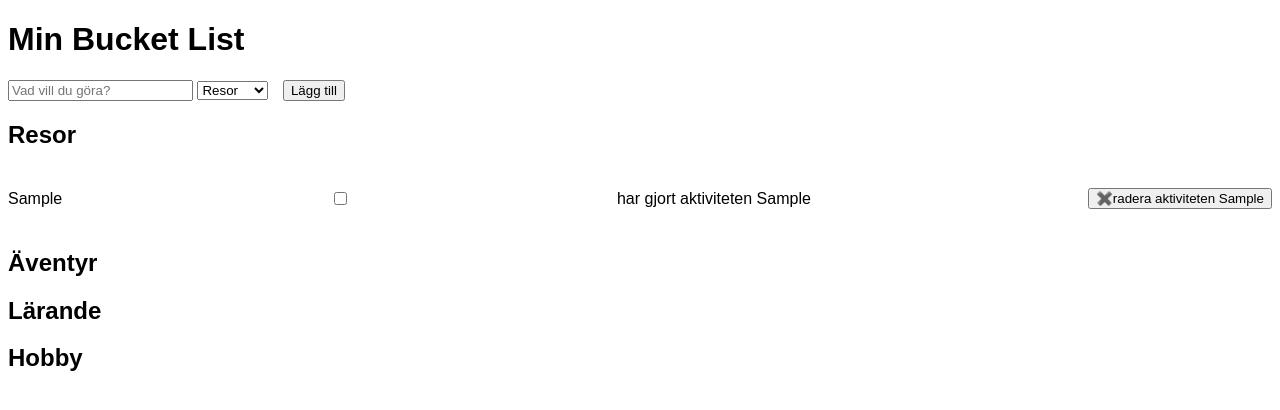
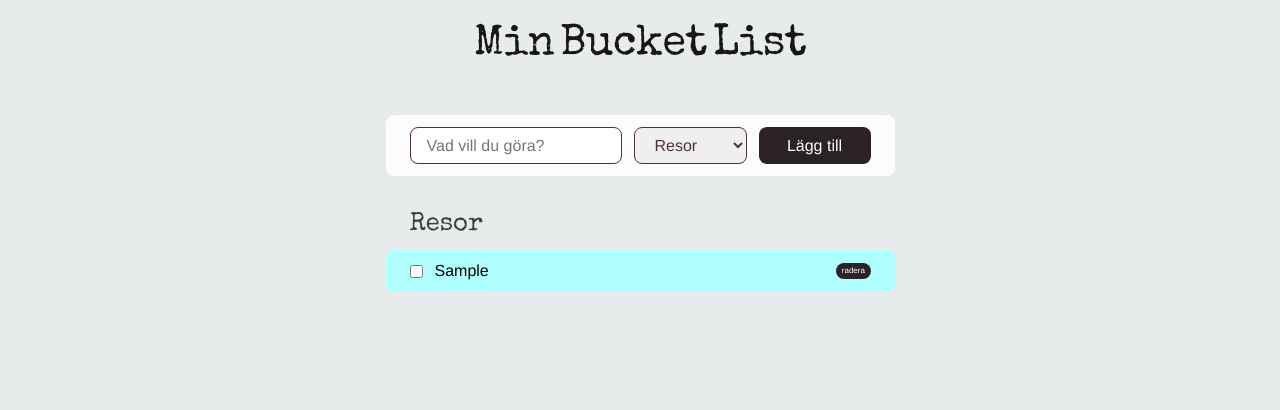
Before and after one commit to erba-stella/projekt-bucket-list, a plain HTML site: page index.html in a window 1280 px wide. Both pictures are taken after typing "Sample" into the empty fields and a click on the button "Lägg till". Drawn offline with nearby package versions, Linux system fonts and the light colour scheme.

Commit message:
new commit

```diff
--- a/index.html
+++ b/index.html
@@ -5,49 +5,23 @@
     <meta charset="UTF-8">
     <meta name="viewport" content="width=device-width, initial-scale=1.0">
     <title>Bucket List</title>
-    <style>
-        body {
-            font-family: Arial, sans-serif;
-        }
-
-        #bucketLists div {
-            margin-bottom: 20px;
-        }
-
-        ul {
-            list-style-type: none;
-            padding: 0;
-        }
-
-        li {
-            display: flex;
-            justify-content: space-between;
-            align-items: center;
-            padding: 5px 0;
-        }
-
-        button {
-            margin-left: 10px;
-        }
-    </style>
+    <link rel="stylesheet"
+        href="https://fonts.googleapis.com/css2?family=Material+Symbols+Outlined:opsz,wght,FILL,GRAD@24,400,0,0&icon_names=delete_forever" />
+    <link rel="stylesheet" href="style.css" />
 </head>
 
 <body>
     <header>
-        <h1>Min Bucket List</h1>
+        <h1>Min <br class="break-conditionally">Bucket List</h1>
     </header>
     <main>
         <form id="bucketForm">
             <input type="text" id="activityName" name="activityName" placeholder="Vad vill du göra?" required />
             <select id="activityCategory" name="activityCategory">
-                <option value="Resor">Resor</option>
-                <option value="Äventyr">Äventyr</option>
-                <option value="Lärande">Lärande</option>
-                <option value="Hobby">Hobby</option>
             </select>
             <button type="submit">Lägg till</button>
         </form>
-        <section id="bucketLists"></section>
+        <section id="bucketLists" class="lists-container"></section>
     </main>
 
     <script src="script.js" defer></script>
--- a/script.js
+++ b/script.js
@@ -1,22 +1,5 @@
 /*
     Course Assignment: "Bucket List"
-
-    Task:
-    - Start with an empty array to store all activities.
-    - Create a function that dynamically renders the list in the DOM.
-    - Add an event listener to the form to add new activities.
-
-    Level ups:
-    - Sort Activities: Add a feature that sorts activities alphabetically within each category.
-    - Save data: Use localStorage to save and load the list automatically.
-    - Edit Activities: Add the ability to edit activities.
-
-    Result:
-    A functional Bucket List app where the user can:
-    - Add activities with a category.
-    - Mark activities as complete.
-    - Delete activities.
-    - See activities grouped by category.
 */
 
 // Make sure the DOM content is loaded first
@@ -44,11 +27,13 @@ function initBucketList() {
     /*
         Data / Collections
     */
-    // DOM Elements for later use
+    // DOM Elements and attributes for later use
     const bucketFormElem = select('#bucketForm');
     const bucketListsElem = select('#bucketLists');
+    const activityFormElem = select('#activityCategory');
+    const activityNumDataAttr = 'activity-number';
 
-    // Categories (All available categories are listed here)
+    // Categories (All available categories are listed here).
     const activityCategories = new Set(['Resor', 'Äventyr', 'Lärande', 'Hobby']);
 
     // Bucket List (The place to collect all saved activities)
@@ -59,15 +44,17 @@ function initBucketList() {
     /*
         on page load
     */
-    // Render all bucket list content
+    // Render all bucket list content to the document
     renderBucketList(activityCategories, bucketList);
+    // Render category options in the form
+    renderActivityCategoryOptions(activityCategories);
     /*
         add eventListeners
     */
     /*
         Form submit event (the user added a new activity)
         - Collect the form data in a new activity object: { activityName: value, activityCategory: value }
-        - Add a new activity with the activity object as an argument
+        - Use the new activity object to add a new activity
     */
     bucketFormElem.addEventListener('submit', event => {
         event.preventDefault();
@@ -82,7 +69,7 @@ function initBucketList() {
     bucketListsElem.addEventListener("click", event => {
         if (event.target.type === 'checkbox') {
             // change the activity object in the bucket list array (set completed to true if checked)
-            changeItemInBucketList(event, (item) => {
+            findActivityInBucketList(event, (item) => {
                 item.completed = event.target.checked;
             })
             // save changes to local storage
@@ -97,9 +84,9 @@ function initBucketList() {
     });
 
     // Find and change the object in the bucket list array that coresponds with the event target...
-    function changeItemInBucketList(event, callback) {
-        const elem = event.target.closest('[data-activity-number]');
-        const num = Number(elem.getAttribute('data-activity-number'));
+    function findActivityInBucketList(event, callback) {
+        const elem = event.target.closest(`[data-${activityNumDataAttr}]`);
+        const num = Number(elem.getAttribute(`data-${activityNumDataAttr}`));
         bucketList.forEach((obj, index) => {
             if (num === obj.activityNumber) {
                 callback(obj, index);
@@ -118,38 +105,72 @@ function initBucketList() {
         ++numActivitiesCreated;
         obj.activityNumber = numActivitiesCreated;
 
-        // create activity element and add to the category list in the document
-        const newActivityElem = getActivityHTML(obj);
-        select(`[data-category=${obj.activityCategory}]`).prepend(newActivityElem);
+        // Add the activity to the document,
+        // first check if the category list already exists there
+        const categoryElemInUI = select(`[data-category=${obj.activityCategory}]`) || false;
+
+        if (categoryElemInUI) {
+            // If true: create activity element and add to the category list
+            categoryElemInUI.prepend(getActivityHTML(obj));
+        } else {
+            // If false: create all HTML for the category and add it to the bucket lists
+            const newCategoryElem = getCategoryHTML(obj.activityCategory, [obj]);
+            bucketListsElem.prepend(newCategoryElem);
+        }
 
         // add activity to the bucket list
         bucketList.push(obj);
         // save changes to local storage
         saveToStorage('bucketList', bucketList);
-        saveToStorage(numActivitiesCreated);
+        saveToStorage('numActivitiesCreated', numActivitiesCreated);
     }
     /*
         Function: remove activity
         - Remove the activity element that corresponds to the event target
     */
     function removeTargetActivity(event) {
-        // Remove from document
-        event.target.closest('[data-activity-number]').remove();
-        // Remove from bucket list
-        changeItemInBucketList(event, (item, index) => {
+        // If the category element has only one activity, remove the category element
+        if (event.target.closest('ul').children.length === 1) {
+            event.target.closest('.category-section').remove();
+        } else {
+            // If else: Remove the activity element
+            event.target.closest(`[data-${activityNumDataAttr}]`).remove();
+        }
+        // Remove activity from bucket list
+        findActivityInBucketList(event, (item, index) => {
             bucketList.splice(index, 1);
         })
     }
 
+    /*
+        Render functions
+    */
+
+    // Render all form category options and append them to the form in the document
+    function renderActivityCategoryOptions(setOfCategories) {
+        const elements = createHTMLcollection();
+        setOfCategories.forEach(category => {
+            elements.addChild('option', {
+                textContent: category,
+                value: category
+            });
+        });
+        activityFormElem.appendChild(elements.returnHTML());
+    }
+
     // Render all Bucket List content and append it to the document
     function renderBucketList(setOfCategories, arrayOfActivities) {
-
         setOfCategories.forEach(category => {
+            // Filter out all activities that belong to the current category
             const activitiesForThisCategory = arrayOfActivities.filter(obj => {
                 return obj.activityCategory === category;
             });
-            const categoryElem = getCategoryHTML(category, activitiesForThisCategory);
-            bucketListsElem.appendChild(categoryElem);
+            // Render the category if there are activities for it
+            if (activitiesForThisCategory.length > 0) {
+                // Create the category element and append it to the bucket list
+                const categoryElem = getCategoryHTML(category, activitiesForThisCategory);
+                bucketListsElem.appendChild(categoryElem);
+            };
         });
     }
 
@@ -159,7 +180,7 @@ function initBucketList() {
             elements = createHTMLcollection();
 
         return elements
-            .addParent('section', { classList: `${category.toLowerCase()}` })
+            .addParent('section', { classList: `category-section ${category.toLowerCase()}` })
             .addChild('h2', { textContent: category })
             .addChild('ul', { dataAttr: ['category', category] })
             .setParent('ul')
@@ -183,18 +204,20 @@ function initBucketList() {
         const
             number = activityObj.activityNumber,
             name = activityObj.activityName,
+            isCompleted = activityObj.completed,
             elements = createHTMLcollection();
 
         return elements
             .addParent('li', {
-                dataAttr: ['activity-number', number]
+                dataAttr: [activityNumDataAttr, number]
             })
             .addChild('p', {
                 textContent: name
             })
             .addChild('input', {
                 type: 'checkbox',
-                id: `completed-${number}`
+                id: `completed-${number}`,
+                checked: isCompleted
             })
             .addChild('label', {
                 classList: 'visually-hidden',
@@ -202,7 +225,7 @@ function initBucketList() {
                 htmlFor: `completed-${number}`
             })
             .addChild('button', {
-                textContent: '✖️',
+                textContent: 'radera',
             })
             .setParent('button')
             .addChild('span', {
@@ -226,7 +249,6 @@ function initBucketList() {
                 return elem;
             },
             selectElem(selector, parent = this.fragment || false) {
-                if (!parent) console.error('missing parent', this);
                 return parent.querySelector(selector);
             },
             addParent(tagStr, attrObj) {
--- /dev/null
+++ b/style.css
@@ -0,0 +1,199 @@
+/* Special Elite */
+@import url('https://fonts.googleapis.com/css2?family=Special+Elite&display=swap');
+
+
+/* reset */
+*,
+*::before,
+*::after {
+    box-sizing: border-box;
+}
+
+* {
+    margin: 0;
+    padding: 0;
+    font: inherit;
+}
+
+body {
+    min-height: 100vh;
+}
+
+:root {
+    --button-color: rgb(80, 46, 68);
+    --button-color: rgb(43, 34, 40);
+    --base-gap: 1.5rem;
+    --base-gap-sm: calc(var(--base-gap) / 2);
+    --border-radius: 0.5rem;
+    --border-radius-btn: 10rem;
+}
+
+
+/* base styling */
+
+
+body {
+    font-family: Helvetica, 'Gill Sans', Tahoma, sans-serif;
+    font-weight: 400;
+    background-color: rgb(231, 235, 235);
+}
+
+h1,
+h2 {
+    font-family: "Special Elite", serif;
+    font-weight: 400;
+    font-style: normal;
+}
+
+h1 {
+    font-size: 2.7rem;
+    word-spacing: -0.15em;
+    letter-spacing: -0.01em;
+    color: rgb(25, 22, 23);
+}
+
+h2 {
+    font-size: 1.6rem;
+    color: rgb(62, 65, 67);
+}
+
+/* Layout global */
+
+main,
+header {
+    display: grid;
+    gap: var(--base-gap);
+    padding: var(--base-gap);
+    place-content: center;
+}
+
+main {
+    width: clamp(min(360px, 100vw), 85%, 125ch);
+    margin-inline: auto;
+}
+
+form {
+    width: fit-content;
+    display: flex;
+    flex-wrap: wrap;
+    place-self: center;
+    padding: var(--base-gap-sm) var(--base-gap);
+    gap: var(--base-gap-sm);
+    background-color: rgb(252, 252, 252);
+    border-radius: var(--border-radius);
+
+    &>* {
+        border-radius: var(--border-radius);
+        padding: .5rem 1rem;
+        color: rgb(80, 46, 68);
+        border: rgb(80, 46, 68) solid 0.12em;
+    }
+
+    button {
+        background-color: var(--button-color, rgb(9, 9, 9));
+        min-width: max-content;
+        color: white;
+        border: none;
+        width: 7em;
+    }
+}
+
+
+/* Card-container with flexbox */
+.lists-container {
+    --min: 25ch;
+    --gap: var(--base-gap, 1rem);
+    display: flex;
+    flex-wrap: wrap;
+    gap: var(--gap, 1rem);
+}
+
+.category-section {
+    flex: 1 1 var(--min);
+    transition: all 0.4s;
+}
+
+.category-section :is(h2, ul) {
+    padding-inline: var(--base-gap);
+}
+
+.category-section h2 {
+    padding-block: var(--base-gap-sm);
+}
+
+/* .category-section:not(:has(li)) {
+    position: absolute;
+    transform: scaleY(0);
+    opacity: 0;
+    margin: 0;
+    padding: 0;
+    contain: paint;
+} */
+
+
+ul {
+    list-style-type: none;
+    display: grid;
+    border-radius: var(--border-radius);
+    background-color: rgb(176, 255, 255);
+}
+
+
+li {
+    /* position: relative; */
+    display: flex;
+    align-items: center;
+    gap: var(--base-gap-sm);
+    padding-block: var(--base-gap-sm);
+
+    [type="checkbox"] {
+        order: -1;
+        accent-color: rgb(215, 199, 198);
+    }
+
+    p {
+        width: fit-content;
+    }
+
+    &:not(:last-child) {
+        border-bottom: 0.2em solid rgb(231, 235, 235);
+    }
+
+
+    button {
+        margin-left: auto;
+        display: flex;
+        width: fit-content;
+        height: 1rem;
+        line-height: 1rem;
+        font-size: 8px;
+        border-radius: var(--border-radius-btn, 10rem);
+        border: none;
+        padding-block: 0;
+        padding-inline: .7em;
+        color: white;
+        background-color: var(--button-color, rgb(9, 9, 9));
+    }
+}
+
+.break-conditionally {
+    display: none;
+}
+
+.visually-hidden {
+    clip: rect(0 0 0 0);
+    clip-path: inset(50%);
+    height: 1px;
+    overflow: hidden;
+    position: absolute;
+    white-space: nowrap;
+    width: 1px;
+}
+
+/* body {
+    background-color:lavenderblush;
+}
+
+* {
+    outline: 1px solid tomato;
+} */
```
